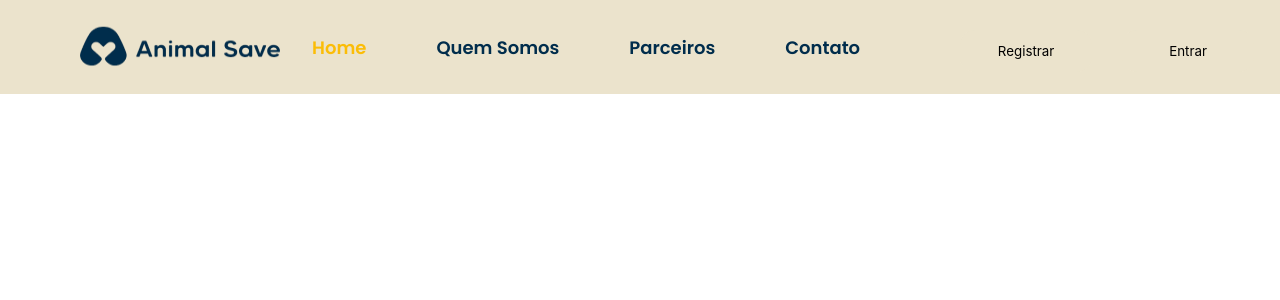
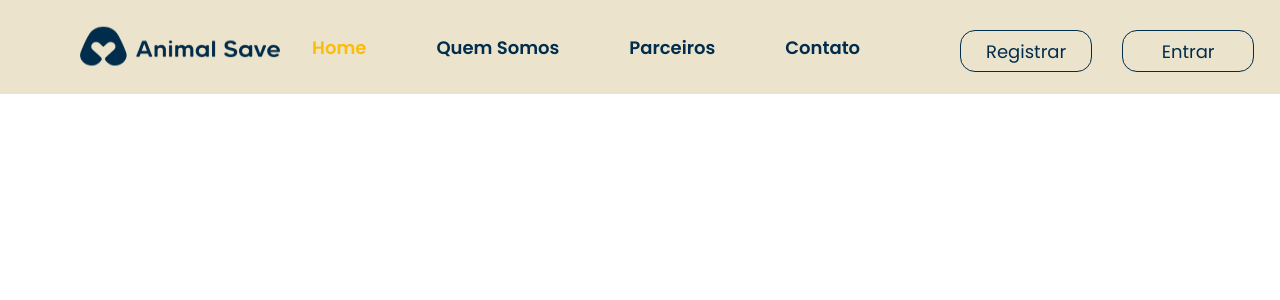
Before and after one commit to renanmontanopaz/animal-save-view, a Vue app: page / in a window 1280 px wide. Shown: the top 300 px of the page. Built offline with nearby package versions, Linux system fonts and the light colour scheme.

Commit message:
estilizando header com bulma

```diff
--- a/src/App.vue
+++ b/src/App.vue
@@ -5,7 +5,7 @@
         <a class="navbar-item">
           <img src="./assets/Logo.png">
         </a>
-        <a role="button" class="navbar-burger" aria-label="menu" aria-expanded="false" data-target="navbarBasicExample">
+        <a role="button" class="navbar-burger" aria-label="menu" aria-expanded="true" data-target="navbarBasicExample">
           <span aria-hidden="true"></span>
           <span aria-hidden="true"></span>
           <span aria-hidden="true"></span>
@@ -111,12 +111,21 @@ nav {
     button {
       background: #EBE3CC !important;
       border-radius: 15px;
-      border: none;
+      border: 1px solid #002D4C;
       width: 132px;
       height: 42px;
+      font-family: 'Poppins';
+      font-style: normal;
+      font-weight: 400;
+      font-size: 18px;
+      line-height: 33px;
+      color: #002D4C;
+
     }
   }
 }
 </style>
 <script setup lang="ts">
+
+
 </script>
```
